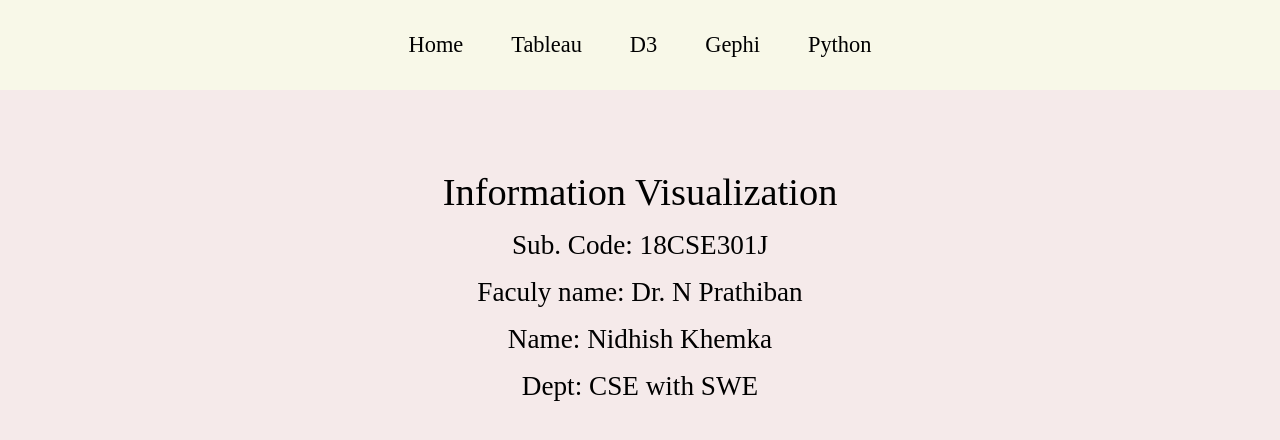
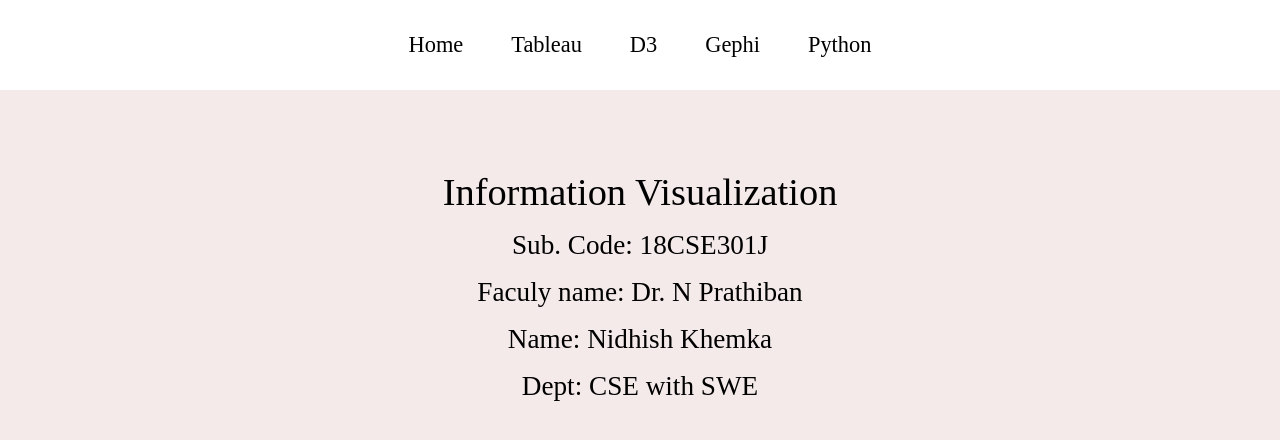
Before and after one commit to nidhishkhemka/infoViz, a plain HTML site: page index.html in a window 1280 px wide. Drawn offline with Linux system fonts and the light colour scheme.

Commit message:
changed the bg

```diff
--- a/styles.css
+++ b/styles.css
@@ -23,7 +23,7 @@
   font-size: 1.4rem;
   list-style-type: none;
   color: black;
-  background-color: #f8f8e8;
+  /* background-color: #f8f8e8; */
 
   margin-top: 0px;
   padding: 2rem;
```
